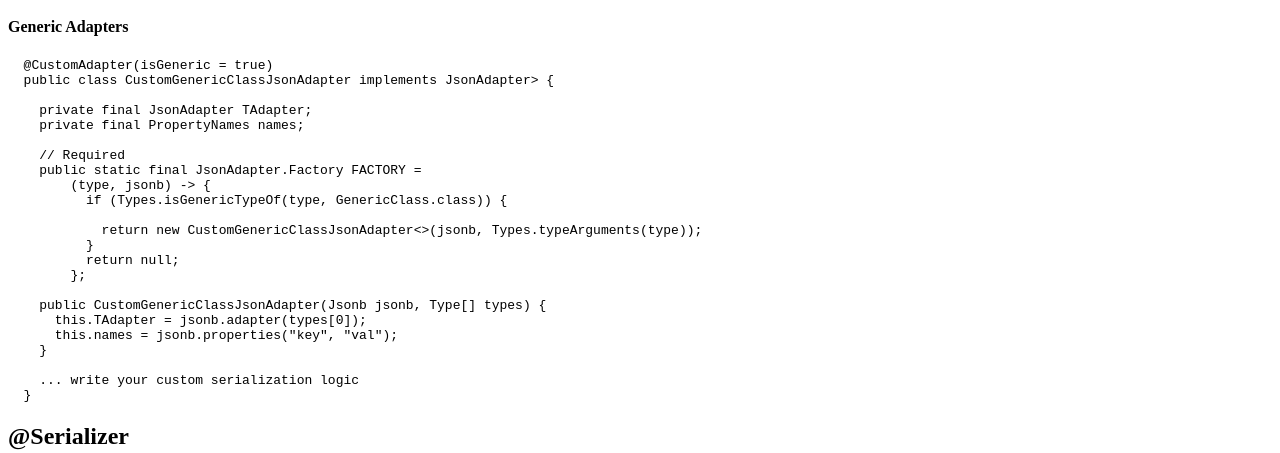
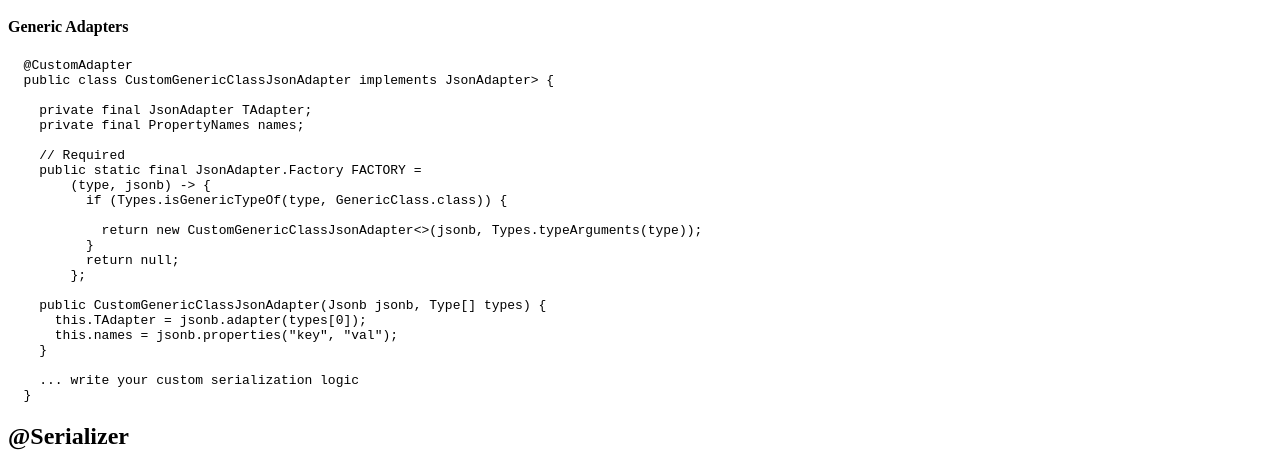
Before and after one commit to avaje/website-source, a plain HTML site: page jsonb/index.html in a window 1280 px wide. Shown: the part 9278-9731 px from the top of the page. Drawn offline with Linux system fonts and the light colour scheme.

Commit message:
Remove `isGeneric` from `CustomAdapter` example
Fixes: #81
Signed-off-by: Mahied Maruf <contact@mechite.com>

```diff
--- a/jsonb/index.html
+++ b/jsonb/index.html
@@ -1179,7 +1179,7 @@
   <h4>Generic Adapters</h4>
 
   <pre content="java">
-  @CustomAdapter(isGeneric = true)
+  @CustomAdapter
   public class CustomGenericClassJsonAdapter<T> implements JsonAdapter<GenericClass<T>> {
 
     private final JsonAdapter<T> TAdapter;
```
